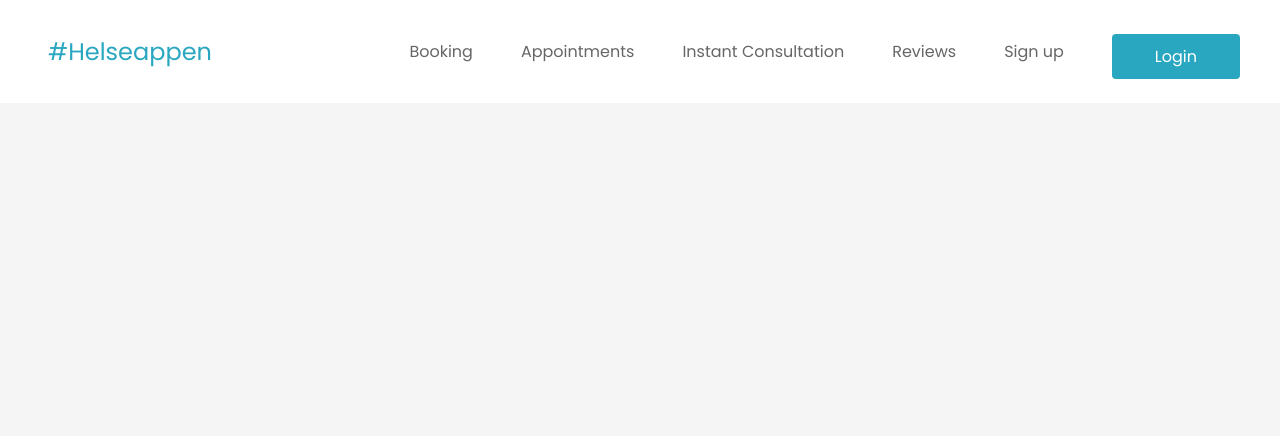
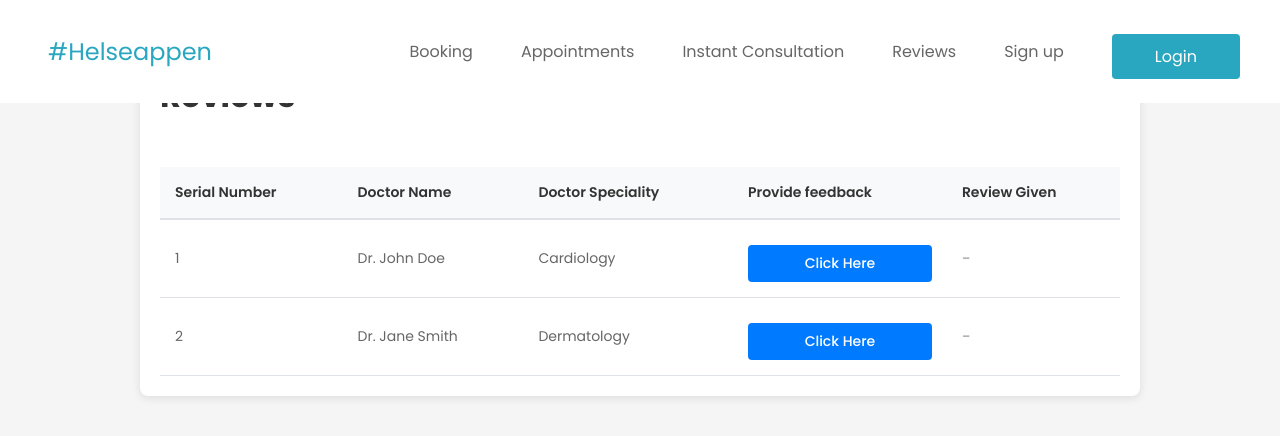
Before and after one commit to CatoG/test_med_app, a React (Create React App) app: page /reviews in a window 1280 px wide. Shown: the top 436 px of the page. Built offline with nearby package versions, Linux system fonts and the light colour scheme.

Commit message:
connected

```diff
--- a/src/App.js
+++ b/src/App.js
@@ -16,6 +16,7 @@
 import Sign_Up from "./Components/Sign_Up/Sign_Up";
 import InstantConsultation from "./Components/InstantConsultationBooking/InstantConsultation";
 import BookingConsultation from "./Components/BookingConsultation";
+import ReviewForm from "./Components/ReviewForm/ReviewForm";
 
 // Function component for the main App
 function App() {
@@ -41,6 +42,9 @@
 
           {/* Instant Consultation route */}
           <Route path="/instant-consultation" element={<InstantConsultation />} />
+
+          {/* Reviews route */}
+          <Route path="/reviews" element={<ReviewForm />} />
         </Routes>
       </Notification>
     </BrowserRouter>
--- a/src/Components/Navbar/Navbar.js
+++ b/src/Components/Navbar/Navbar.js
@@ -53,7 +53,7 @@
           </li>
 
           <li className="link">
-            <a href="#">Reviews</a>
+            <Link to="/reviews">Reviews</Link>
           </li>
 
           {/* If NOT logged in */}
```
